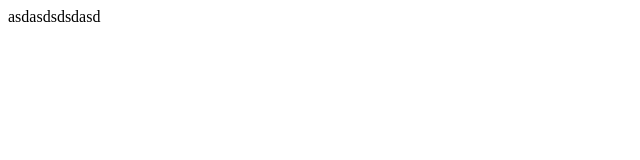
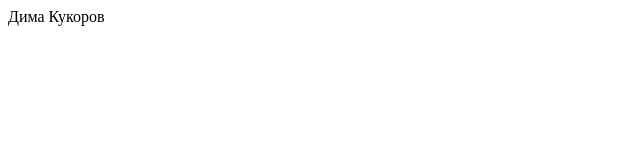
Before and after one commit to Soofsard/myhtml, a plain HTML site: page index.html in a window 1280 px wide. Shown: the full height of the page, 0-640 px from the left. Drawn offline with Linux system fonts and the light colour scheme.

Commit message:
two index

```diff
--- a/index.html
+++ b/index.html
@@ -7,6 +7,6 @@
     <title>Document</title>
 </head>
 <body>
-    asdasdsdsdasd
+    Дима Кукоров
 </body>
 </html>
```
